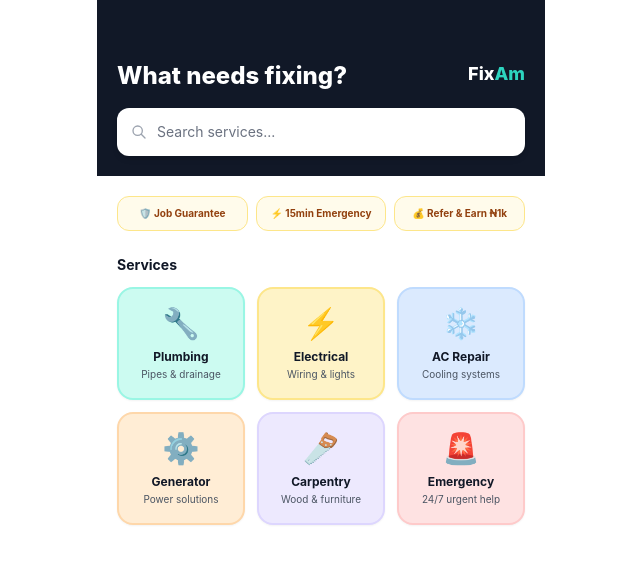
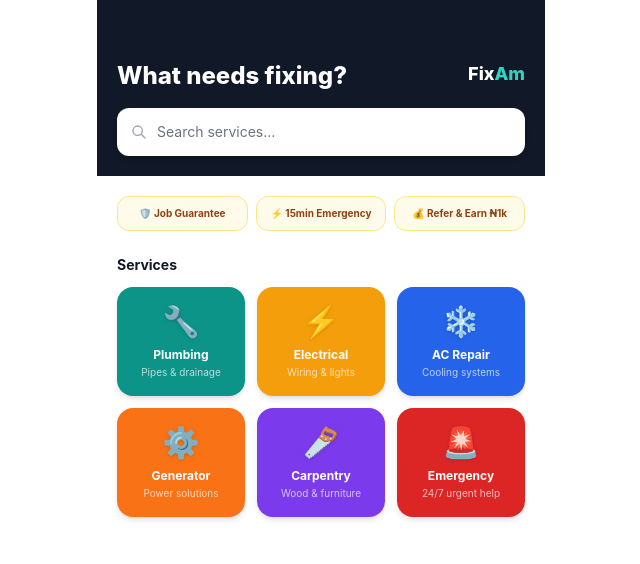
Before and after one commit to deejaycodes/FixAm, a Next.js app in the folder mobile/: page / in a window 1280 px wide. Shown: the top 564 px of the page, without its empty margins (319-959 px from the left). Built offline with nearby package versions, Linux system fonts and the light colour scheme.

Commit message:
ui: bold solid-color service cards — white text on rich backgrounds

```diff
--- a/mobile/app/components/Home.tsx
+++ b/mobile/app/components/Home.tsx
@@ -76,10 +76,10 @@ export default function Home({ nav, token, user }: { nav: (s: string, p?: any) =
         <div className="grid grid-cols-3 gap-3">
           {services.map(s => (
             <button key={s.id} onClick={() => nav('new', { serviceType: s.id, serviceName: s.name, serviceIcon: s.icon })}
-              className={`flex flex-col items-center p-4 rounded-2xl border-2 ${s.border} ${s.bg} shadow-sm active:scale-95 transition`}>
-              <span className="text-3xl mb-2">{s.icon}</span>
-              <span className="font-bold text-xs text-gray-900">{s.name}</span>
-              <span className="text-[10px] text-gray-600 mt-0.5">{s.desc}</span>
+              className={`flex flex-col items-center p-4 rounded-2xl ${s.bg} shadow-md active:scale-95 transition`}>
+              <span className="text-3xl mb-2 drop-shadow">{s.icon}</span>
+              <span className="font-bold text-xs text-white">{s.name}</span>
+              <span className="text-[10px] text-white/70 mt-0.5">{s.desc}</span>
             </button>
           ))}
         </div>
--- a/mobile/app/lib.ts
+++ b/mobile/app/lib.ts
@@ -7,12 +7,12 @@ export async function api(path: string, opts?: RequestInit) {
 }
 
 export const services = [
-  { id: 'plumbing', icon: '🔧', name: 'Plumbing', desc: 'Pipes & drainage', bg: 'bg-teal-100', border: 'border-teal-200' },
-  { id: 'electrical', icon: '⚡', name: 'Electrical', desc: 'Wiring & lights', bg: 'bg-amber-100', border: 'border-amber-200' },
-  { id: 'ac_repair', icon: '❄️', name: 'AC Repair', desc: 'Cooling systems', bg: 'bg-blue-100', border: 'border-blue-200' },
-  { id: 'generator', icon: '⚙️', name: 'Generator', desc: 'Power solutions', bg: 'bg-orange-100', border: 'border-orange-200' },
-  { id: 'carpentry', icon: '🪚', name: 'Carpentry', desc: 'Wood & furniture', bg: 'bg-violet-100', border: 'border-violet-200' },
-  { id: 'emergency', icon: '🚨', name: 'Emergency', desc: '24/7 urgent help', bg: 'bg-red-100', border: 'border-red-200' },
+  { id: 'plumbing', icon: '🔧', name: 'Plumbing', desc: 'Pipes & drainage', bg: 'bg-teal-600', text: 'text-white' },
+  { id: 'electrical', icon: '⚡', name: 'Electrical', desc: 'Wiring & lights', bg: 'bg-amber-500', text: 'text-white' },
+  { id: 'ac_repair', icon: '❄️', name: 'AC Repair', desc: 'Cooling systems', bg: 'bg-blue-600', text: 'text-white' },
+  { id: 'generator', icon: '⚙️', name: 'Generator', desc: 'Power solutions', bg: 'bg-orange-500', text: 'text-white' },
+  { id: 'carpentry', icon: '🪚', name: 'Carpentry', desc: 'Wood & furniture', bg: 'bg-violet-600', text: 'text-white' },
+  { id: 'emergency', icon: '🚨', name: 'Emergency', desc: '24/7 urgent help', bg: 'bg-red-600', text: 'text-white' },
 ];
 
 export const statusMap: Record<string, { icon: string; label: string; color: string; bg: string; step: number }> = {
```
Also changed, not shown: 3 other files (tests, documents, lock files or other folders).
